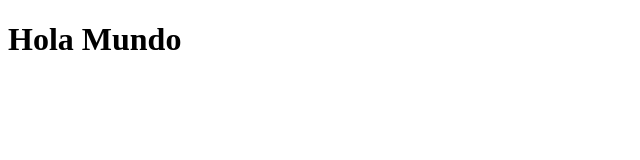
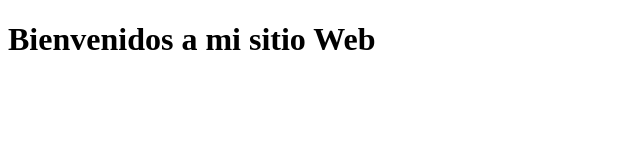
Before and after one commit to Aldahirchillce/MiWeb, a plain HTML site: page index.html in a window 1280 px wide. Shown: the whole page, without its empty margins (0-640 px from the left). Drawn offline with Linux system fonts and the light colour scheme.

Commit message:
He modificado el index y el readme

```diff
--- a/index.html
+++ b/index.html
@@ -7,6 +7,6 @@
     <title>Document</title>
 </head>
 <body>
-    <h1>Hola Mundo</h1>
+    <h1>Bienvenidos a mi sitio Web</h1>
 </body>
 </html>
```
Also changed, not shown: 1 other file.
